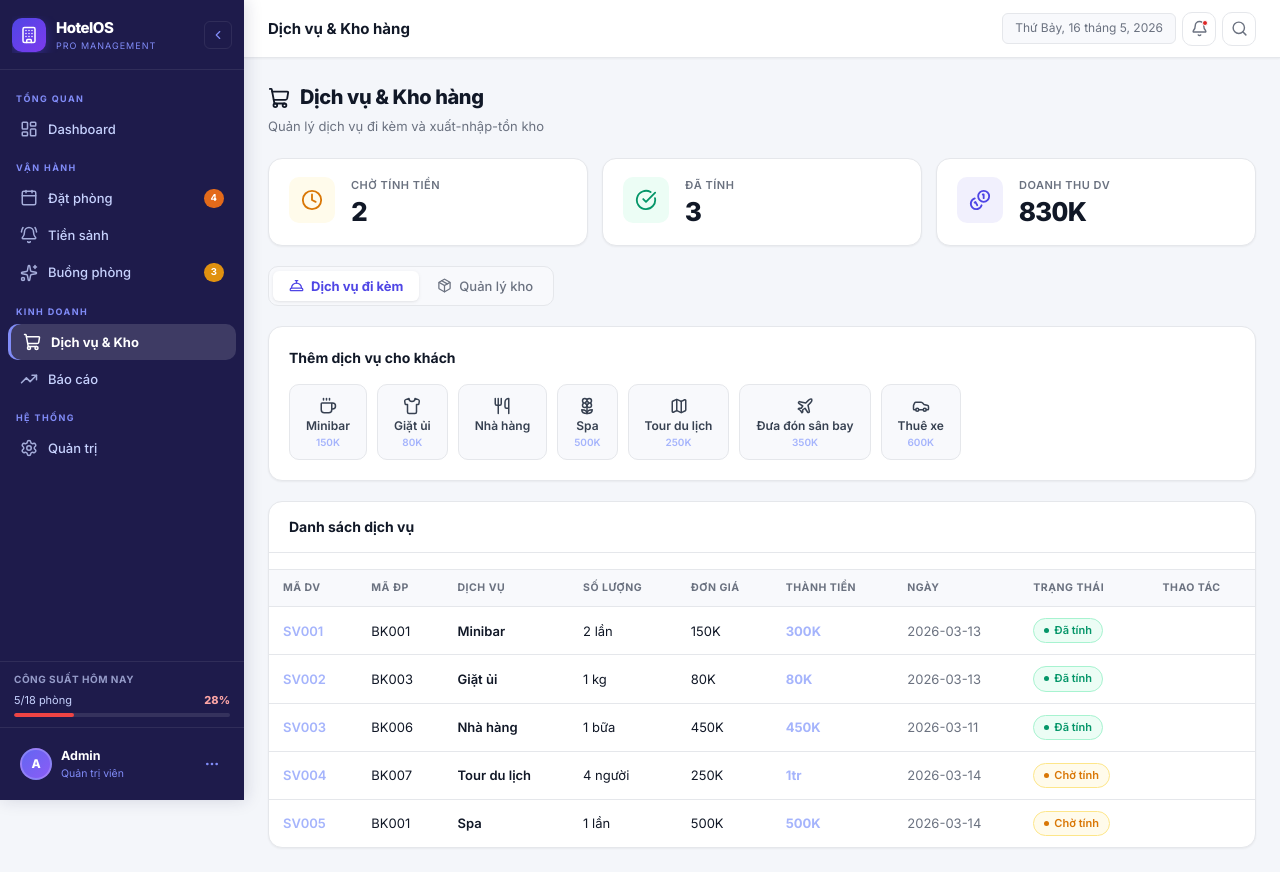
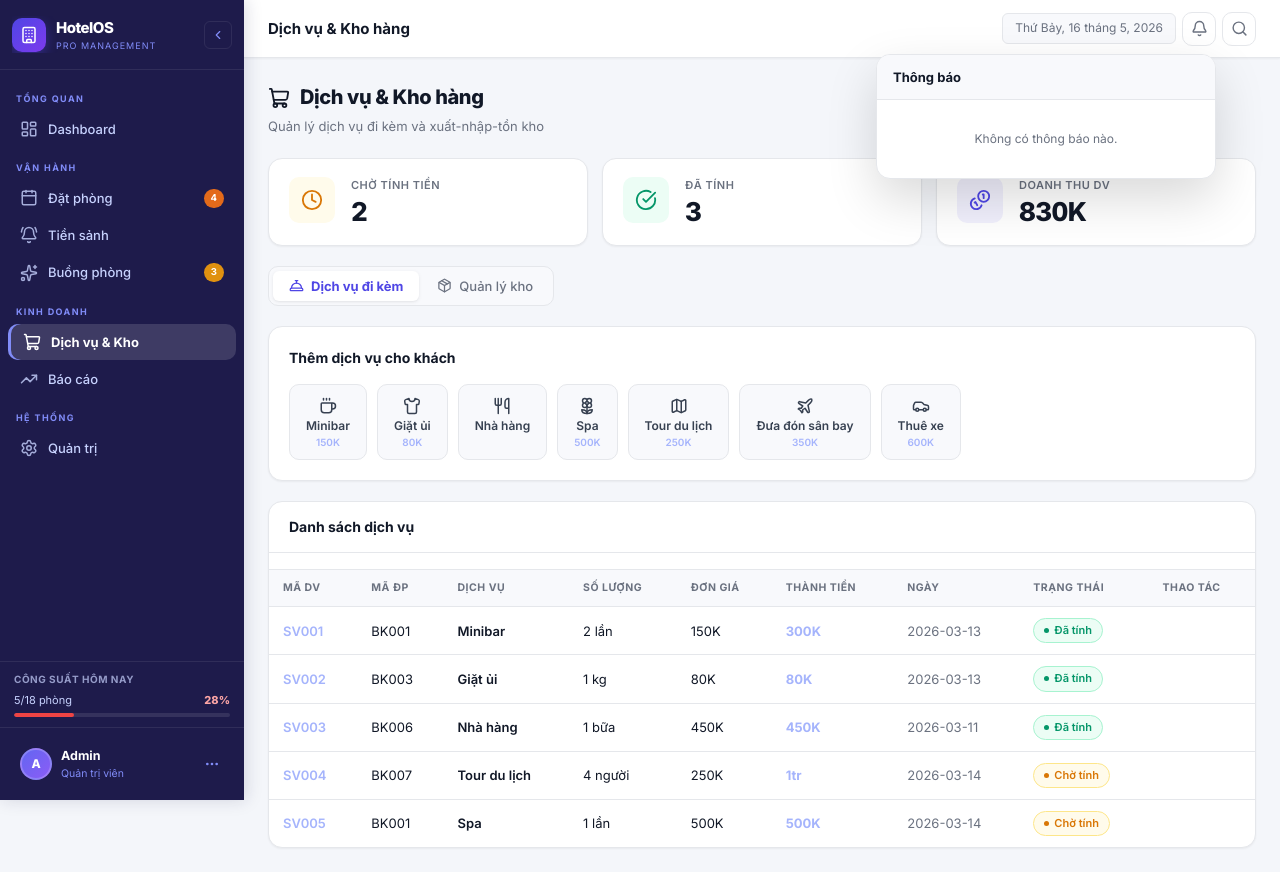
Before and after one commit to saobien279/HotelManagement, a Next.js app: page /pos in a window 1280 px wide. Both pictures are taken after a click on the button 1199 px from the left and 28 px from the top of the page. Built offline with nearby package versions, Linux system fonts and the light colour scheme.

Commit message:
feat: complete phase 4a real-time notification system and add testing guide

```diff
--- a/app/globals.css
+++ b/app/globals.css
@@ -1383,3 +1383,127 @@ body {
     text-shadow: none !important;
   }
 }
+
+/* ─────────────────────────────────────────
+   NOTIFICATIONS (PHASE 4A)
+───────────────────────────────────────── */
+.notification-dropdown {
+  position: absolute;
+  top: calc(100% + 8px);
+  right: 0;
+  width: 340px;
+  background: var(--bg-surface);
+  border: 1px solid var(--border);
+  border-radius: var(--radius-lg);
+  box-shadow: var(--shadow-xl);
+  z-index: 100;
+  overflow: hidden;
+  animation: modalIn 0.2s cubic-bezier(0.34, 1.56, 0.64, 1);
+}
+
+.notification-header {
+  display: flex;
+  justify-content: space-between;
+  align-items: center;
+  padding: 12px 16px;
+  border-bottom: 1px solid var(--border);
+  background: var(--bg-elevated);
+}
+
+.notification-header h3 {
+  font-size: 13px;
+  font-weight: 700;
+  color: var(--text-primary);
+}
+
+.notification-mark-read {
+  font-size: 11px;
+  color: var(--accent-1);
+  background: none;
+  border: none;
+  cursor: pointer;
+}
+
+.notification-mark-read:hover {
+  text-decoration: underline;
+}
+
+.notification-list {
+  max-height: 380px;
+  overflow-y: auto;
+}
+
+.notification-item {
+  padding: 12px 16px;
+  border-bottom: 1px solid var(--border);
+  display: flex;
+  gap: 12px;
+  cursor: pointer;
+  transition: var(--transition);
+}
+
+.notification-item:last-child {
+  border-bottom: none;
+}
+
+.notification-item:hover {
+  background: var(--bg-hover);
+}
+
+.notification-item.unread {
+  background: var(--color-info-bg);
+}
+
+.notification-icon {
+  width: 32px;
+  height: 32px;
+  border-radius: 50%;
+  display: flex;
+  align-items: center;
+  justify-content: center;
+  flex-shrink: 0;
+}
+
+.notification-icon.checkout  { background: #FEE2E2; color: #DC2626; }
+.notification-icon.inventory { background: #FEF3C7; color: #D97706; }
+.notification-icon.checkin   { background: #D1FAE5; color: #059669; }
+.notification-icon.booking   { background: #DBEAFE; color: #2563EB; }
+
+.notification-content {
+  flex: 1;
+}
+
+.notification-title {
+  font-size: 12.5px;
+  font-weight: 700;
+  color: var(--text-primary);
+  margin-bottom: 3px;
+  display: flex;
+  justify-content: space-between;
+}
+
+.notification-time {
+  font-size: 10px;
+  color: var(--text-muted);
+  font-weight: 400;
+}
+
+.notification-message {
+  font-size: 11.5px;
+  color: var(--text-secondary);
+  line-height: 1.4;
+}
+
+.notification-badge {
+  position: absolute;
+  top: -3px;
+  right: -3px;
+  background: var(--color-danger);
+  color: white;
+  font-size: 9px;
+  font-weight: 800;
+  padding: 2px 5px;
+  border-radius: 10px;
+  line-height: 1;
+  border: 2px solid var(--bg-card);
+}
--- a/app/layout.tsx
+++ b/app/layout.tsx
@@ -3,6 +3,7 @@ import './globals.css';
 import AppShell from '@/components/layout/AppShell';
 import { HotelProvider } from '@/context/HotelContext';
 import { UIProvider } from '@/components/ui/UIProvider';
+import { NotificationProvider } from '@/context/NotificationContext';
 
 export const metadata: Metadata = {
   title: 'HotelOS – Hệ thống Quản lý Khách sạn',
@@ -14,11 +15,13 @@ export default function RootLayout({ children }: { children: React.ReactNode })
     <html lang="vi" data-scroll-behavior="smooth" suppressHydrationWarning>
       <body>
         <HotelProvider>
-          <UIProvider>
-            <AppShell>
-              {children}
-            </AppShell>
-          </UIProvider>
+          <NotificationProvider>
+            <UIProvider>
+              <AppShell>
+                {children}
+              </AppShell>
+            </UIProvider>
+          </NotificationProvider>
         </HotelProvider>
       </body>
     </html>
--- a/components/layout/AppShell.tsx
+++ b/components/layout/AppShell.tsx
@@ -4,11 +4,12 @@ import { useState, useCallback, ReactNode, useEffect, useMemo } from 'react';
 import { usePathname } from 'next/navigation';
 import Link from 'next/link';
 import { useHotel } from '@/context/HotelContext';
+import { useNotification } from '@/context/NotificationContext';
 import {
   LayoutDashboard, Calendar, BellRing, Sparkles,
   ShoppingCart, TrendingUp, Settings, Building,
   ChevronLeft, ChevronRight, Bell, Search,
-  MoreHorizontal, Menu, X,
+  MoreHorizontal, Menu, X, CalendarX, AlertTriangle, CheckCircle2
 } from 'lucide-react';
 
 const pageTitles: Record<string, string> = {
@@ -26,6 +27,7 @@ export default function AppShell({ children }: { children: ReactNode }) {
   const [mobileOpen, setMobileOpen] = useState(false);
   const pathname = usePathname();
   const { stats, reservations, rooms } = useHotel();
+  const { notifications, unreadCount, markAsRead, markAllAsRead, isDropdownOpen, setDropdownOpen } = useNotification();
   const [isSearchOpen, setSearchOpen] = useState(false);
   const [searchQuery, setSearchQuery] = useState('');
 
@@ -227,11 +229,55 @@ export default function AppShell({ children }: { children: ReactNode }) {
           </div>
           <div className="topbar-right">
             <div className="topbar-date">{today}</div>
-            {/* Notif badge shows pending tasks */}
-            <button className="topbar-btn" title={`${pendingBookings} đặt phòng chờ xử lý`}>
-              <Bell size={17} />
-              {pendingBookings > 0 && <span className="notif-dot" />}
-            </button>
+            {/* Phase 4A Notification Bell */}
+            <div style={{ position: 'relative' }} id="notification-wrapper">
+              <button
+                className="topbar-btn"
+                title={unreadCount > 0 ? `${unreadCount} thông báo mới` : 'Thông báo'}
+                onClick={() => setDropdownOpen(!isDropdownOpen)}
+              >
+                <Bell size={17} />
+                {unreadCount > 0 && <span className="notification-badge">{unreadCount > 9 ? '9+' : unreadCount}</span>}
+              </button>
+
+              {isDropdownOpen && (
+                <div className="notification-dropdown">
+                  <div className="notification-header">
+                    <h3>Thông báo</h3>
+                    {unreadCount > 0 && (
+                      <button className="notification-mark-read" onClick={markAllAsRead}>
+                        Đánh dấu đã đọc tất cả
+                      </button>
+                    )}
+                  </div>
+                  <div className="notification-list">
+                    {notifications.length === 0 ? (
+                      <div style={{ padding: '30px 20px', textAlign: 'center', color: 'var(--text-muted)', fontSize: 12 }}>
+                        Không có thông báo nào.
+                      </div>
+                    ) : (
+                      notifications.map(n => (
+                        <div key={n.id} className={`notification-item ${n.read ? '' : 'unread'}`} onClick={() => markAsRead(n.id)}>
+                          <div className={`notification-icon ${n.type}`}>
+                            {n.type === 'checkout' ? <CalendarX size={15} /> :
+                             n.type === 'inventory' ? <AlertTriangle size={15} /> :
+                             n.type === 'checkin' ? <CheckCircle2 size={15} /> :
+                             <Calendar size={15} />}
+                          </div>
+                          <div className="notification-content">
+                            <div className="notification-title">
+                              {n.title}
+                              <span className="notification-time">{n.time}</span>
+                            </div>
+                            <div className="notification-message">{n.message}</div>
+                          </div>
+                        </div>
+                      ))
+                    )}
+                  </div>
+                </div>
+              )}
+            </div>
             <button className="topbar-btn" title="Tìm kiếm (Ctrl+K)" onClick={() => setSearchOpen(true)}>
               <Search size={17} />
             </button>
--- /dev/null
+++ b/context/NotificationContext.tsx
@@ -0,0 +1,119 @@
+'use client';
+
+import React, { createContext, useContext, useState, useEffect, ReactNode, useMemo } from 'react';
+import { useHotel } from './HotelContext';
+import { TODAY } from '@/lib/utils';
+
+export interface AppNotification {
+  id: string;
+  title: string;
+  message: string;
+  type: 'checkin' | 'booking' | 'inventory' | 'checkout' | 'system';
+  time: string;
+  read: boolean;
+}
+
+interface NotificationContextValue {
+  notifications: AppNotification[];
+  unreadCount: number;
+  markAsRead: (id: string) => void;
+  markAllAsRead: () => void;
+  isDropdownOpen: boolean;
+  setDropdownOpen: (open: boolean) => void;
+}
+
+const NotificationContext = createContext<NotificationContextValue | null>(null);
+
+export function NotificationProvider({ children }: { children: ReactNode }) {
+  const { activityLog, reservations, inventory } = useHotel();
+  const [readIds, setReadIds] = useState<Set<string>>(new Set());
+  const [isDropdownOpen, setDropdownOpen] = useState(false);
+
+  // Load read status from localStorage
+  useEffect(() => {
+    try {
+      const stored = localStorage.getItem('hotelOS:readNotifs');
+      if (stored) setReadIds(new Set(JSON.parse(stored)));
+    } catch(e) {}
+  }, []);
+
+  const notifications = useMemo(() => {
+    const notifs: AppNotification[] = [];
+
+    // 1. Checkout due today
+    reservations.forEach(r => {
+      if (r.status === 'checkedin' && r.checkOut === TODAY) {
+        notifs.push({
+          id: `co-${r.id}`,
+          title: 'Check-out đến hạn',
+          message: `Phòng ${r.roomId || '?'} (${r.guestName}) cần check-out hôm nay.`,
+          type: 'checkout',
+          time: 'Hôm nay',
+          read: readIds.has(`co-${r.id}`)
+        });
+      }
+    });
+
+    // 2. Low inventory
+    inventory.forEach(item => {
+      if (item.stock <= item.minStock) {
+        notifs.push({
+          id: `inv-${item.id}`,
+          title: 'Hàng sắp hết tồn',
+          message: `${item.name} còn ${item.stock} ${item.unit} (Tối thiểu: ${item.minStock}).`,
+          type: 'inventory',
+          time: 'Hệ thống',
+          read: readIds.has(`inv-${item.id}`)
+        });
+      }
+    });
+
+    // 3. Activity logs (checkin, booking)
+    activityLog.forEach(log => {
+      if (log.date === TODAY && (log.type === 'checkin' || log.type === 'booking')) {
+        notifs.push({
+          id: `log-${log.id}`,
+          title: log.type === 'checkin' ? 'Check-in mới' : 'Đặt phòng mới',
+          message: log.action,
+          type: log.type,
+          time: log.time,
+          read: readIds.has(`log-${log.id}`)
+        });
+      }
+    });
+
+    return notifs.sort((a, b) => b.id.localeCompare(a.id));
+  }, [activityLog, reservations, inventory, readIds]);
+
+  const unreadCount = notifications.filter(n => !n.read).length;
+
+  const saveReadIds = (newSet: Set<string>) => {
+    setReadIds(newSet);
+    localStorage.setItem('hotelOS:readNotifs', JSON.stringify(Array.from(newSet)));
+  };
+
+  const markAsRead = (id: string) => {
+    const next = new Set(readIds);
+    next.add(id);
+    saveReadIds(next);
+  };
+
+  const markAllAsRead = () => {
+    saveReadIds(new Set(notifications.map(n => n.id)));
+  };
+
+  return (
+    <NotificationContext.Provider value={{
+      notifications, unreadCount, markAsRead, markAllAsRead,
+      isDropdownOpen, setDropdownOpen
+    }}>
+      {children}
+    </NotificationContext.Provider>
+  );
+}
+
+export function useNotification() {
+  const ctx = useContext(NotificationContext);
+  if (!ctx) throw new Error('useNotification must be used inside NotificationProvider');
+  return ctx;
+}
```
Also changed, not shown: 1 other file (tests, documents, lock files or other folders).
